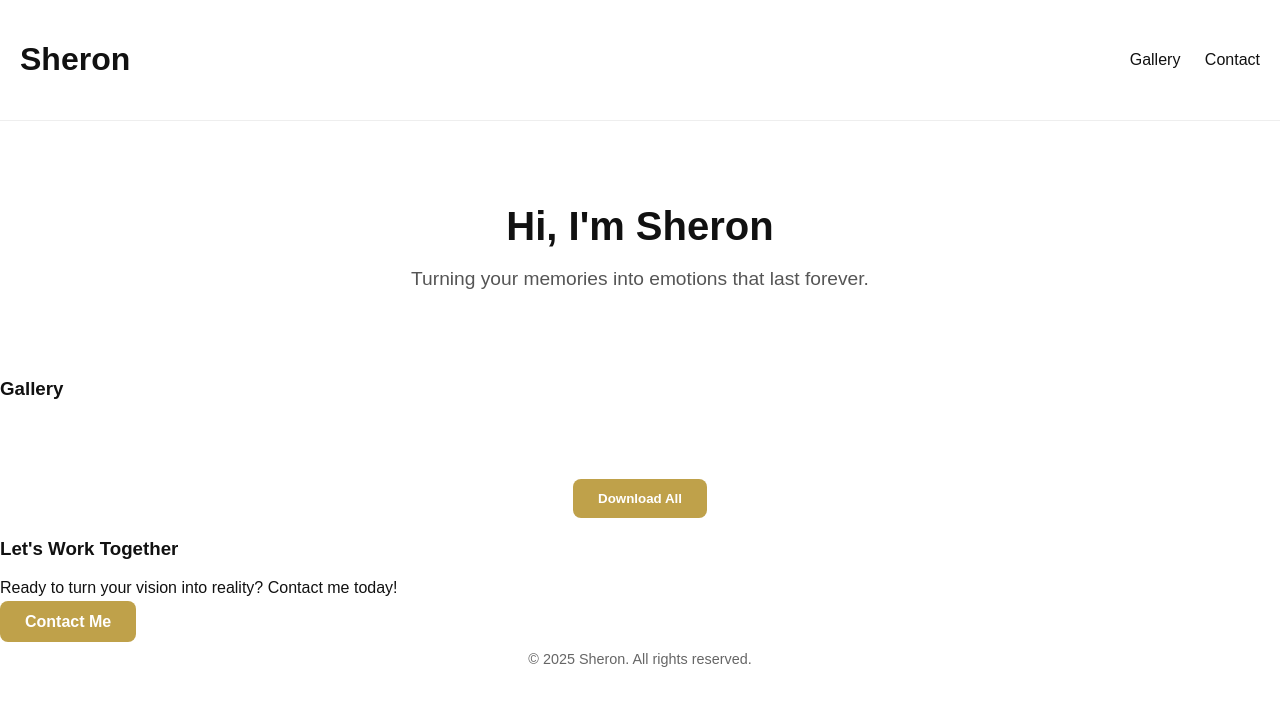
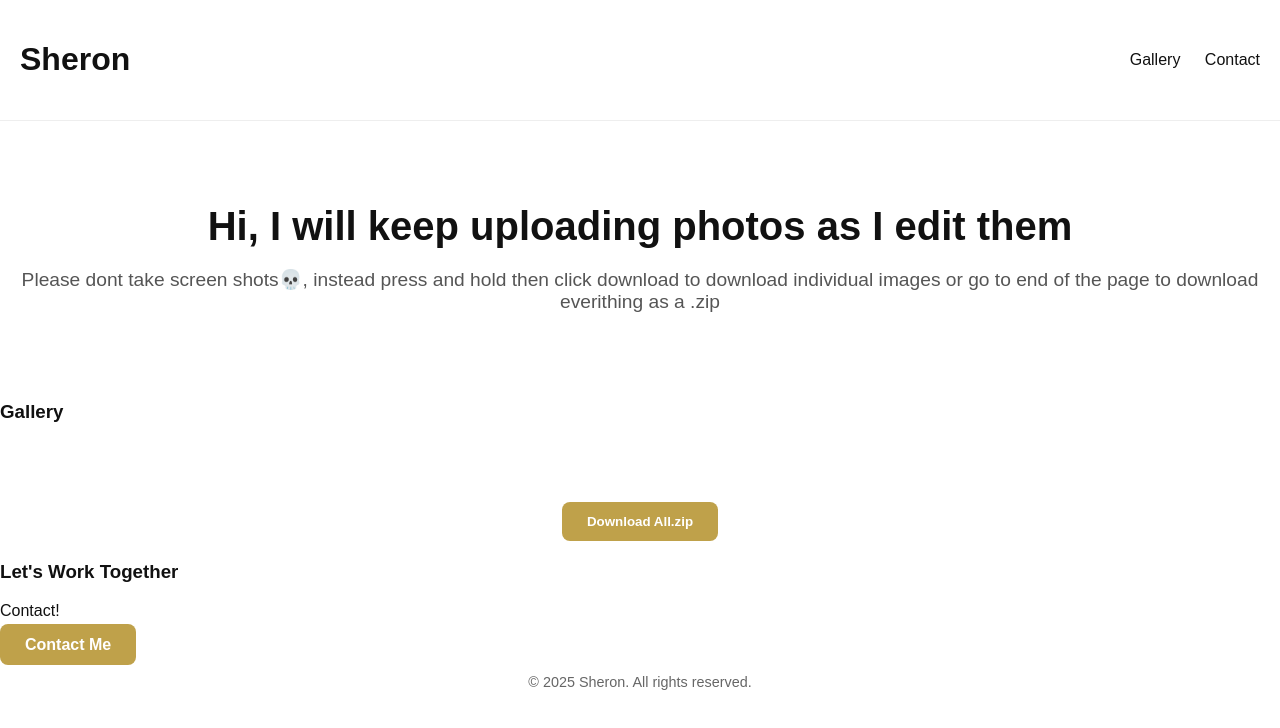
Before and after one commit to shrnsji-photo/Onam-2k25, a plain HTML site: page index.html in a window 1280 px wide. Drawn offline with Linux system fonts and the light colour scheme; no server answers.

Commit message:
Update index.html

```diff
--- a/index.html
+++ b/index.html
@@ -3,7 +3,7 @@
 <head>
   <meta charset="UTF-8">
   <meta name="viewport" content="width=device-width, initial-scale=1.0">
-  <title>Sheron | Premium Portfolio</title>
+  <title>Sheron | Onam </title>
   <link rel="stylesheet" href="style.css">
 </head>
 <body>
@@ -17,20 +17,20 @@
 
 <section class="hero" id="about">
   <div class="hero-text">
-    <h2>Hi, I'm Sheron</h2>
-    <p>Turning your memories into emotions that last forever.</p>
+    <h2>Hi, I will keep uploading photos as I edit them </h2>
+    <p>Please dont take screen shots💀, instead press and hold then click download to download individual images or go to end of the page to download everithing as a .zip </p>
   </div>
 </section>
 
 <section class="projects" id="gallery">
   <h3>Gallery</h3>
   <div id="gallery" class="gallery-grid"></div>
-  <button id="downloadAll" class="btn" style="margin:20px auto; display:block;">Download All</button>
+  <button id="downloadAll" class="btn" style="margin:20px auto; display:block;">Download All.zip</button>
 </section>
 
 <section class="contact" id="contact">
   <h3>Let's Work Together</h3>
-  <p>Ready to turn your vision into reality? Contact me today!</p>
+  <p> Contact!</p>
   <a href="mailto:sheronsaji123@gmail.com" class="btn">Contact Me</a>
 </section>
 
```
